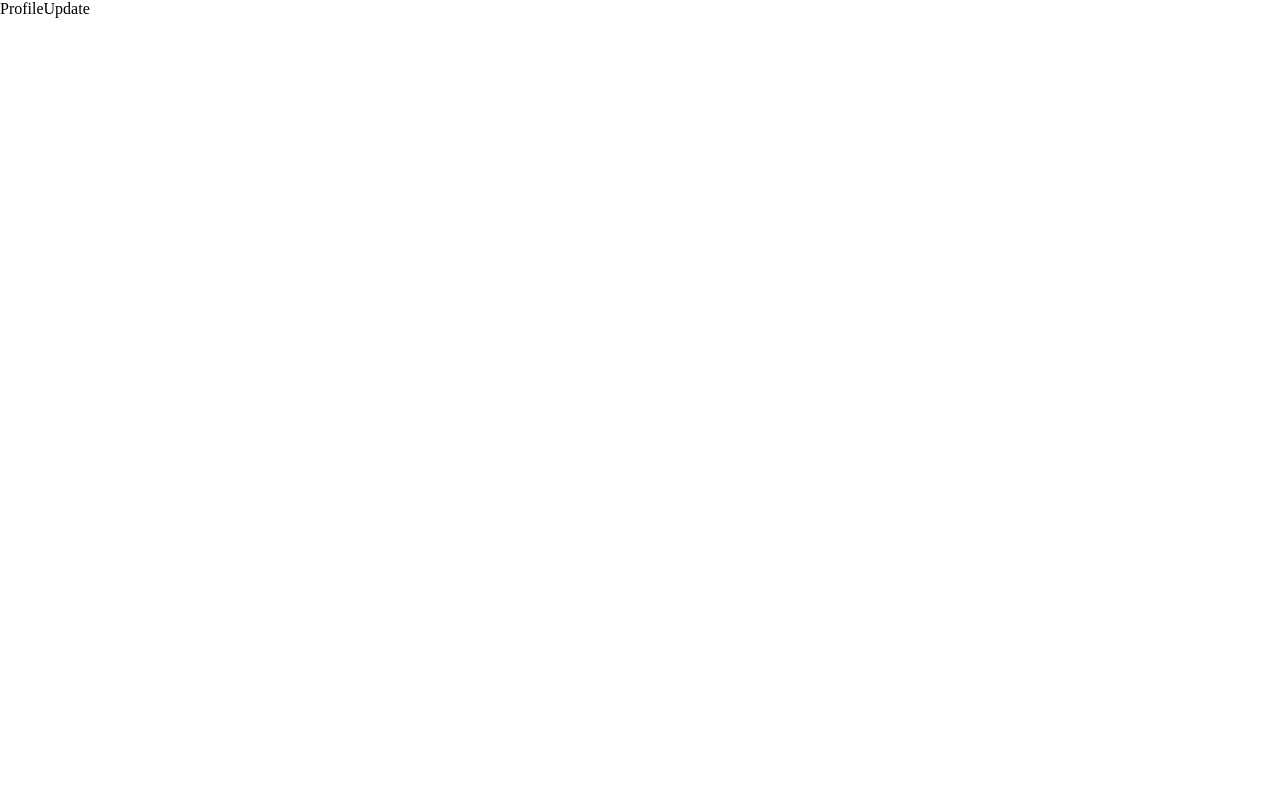
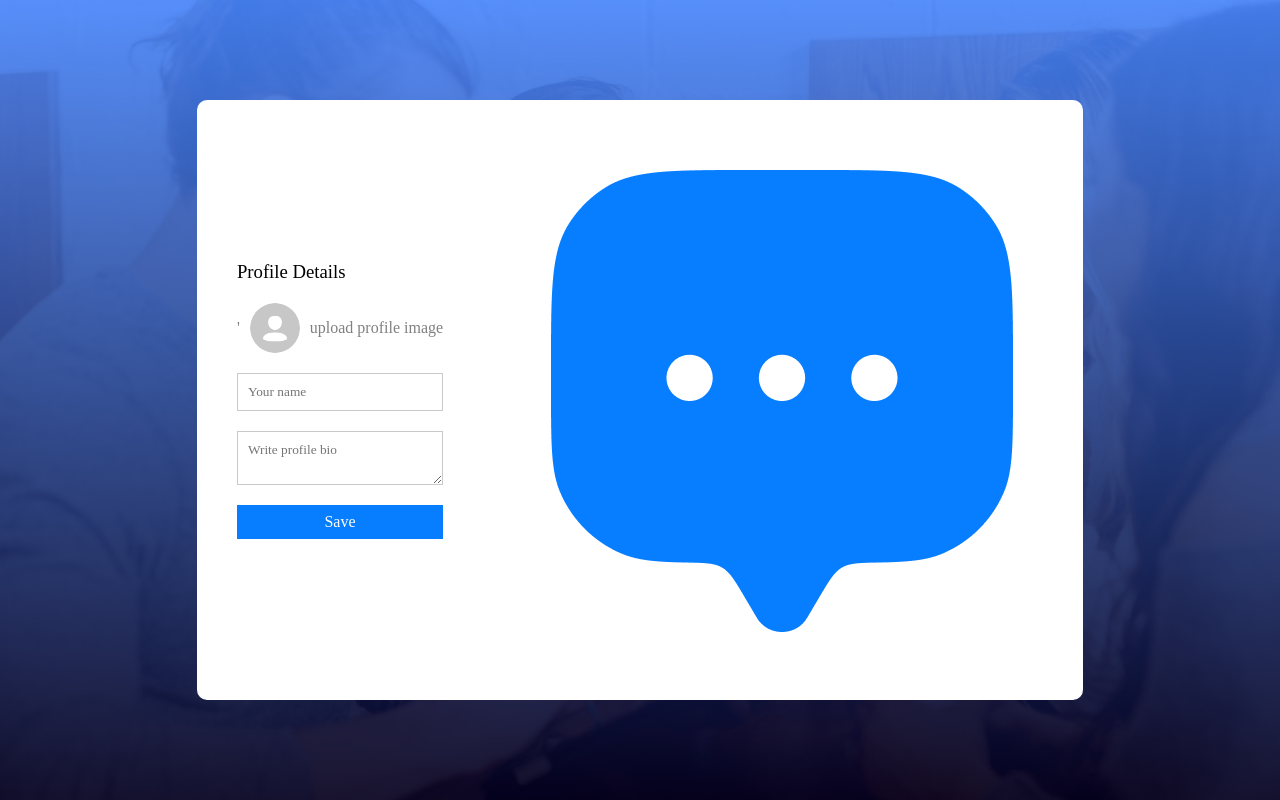
Before and after one commit to pranav1031/junkbox-chat-app, a React (Vite) app: page /profile in a window 1280 px wide. Built offline with nearby package versions, Linux system fonts and the light colour scheme.

Commit message:
profile update

```diff
--- a/src/pages/ProfileUpdate/ProfileUpdate.css
+++ b/src/pages/ProfileUpdate/ProfileUpdate.css
@@ -0,0 +1,65 @@
+.profile{
+  min-height: 100vh;
+  background: url(/background.png) no-repeat;
+  background-size: cover;
+  display: flex;
+  align-items: center;
+  justify-content: center;
+}
+
+.profile-container{
+  background: white;
+  display: flex;
+  align-items: center;
+  justify-content: space-between;
+  min-width: 700px;
+  border-radius: 10px;
+}
+
+.profile-pic{
+  max-width: 160px;
+  aspect-ratio: 1/1;
+  margin: 20px auto;
+  border-radius: 50%;
+}
+
+.profile form{
+  display: flex;
+  flex-direction: column;
+  gap: 20px;
+  padding: 40px;
+}
+
+.profile form h3{
+  font-weight: 500;
+}
+
+.profile label{
+  display: flex;
+  align-items: center;
+  gap: 10px;
+  color: gray;
+  cursor: pointer;
+}
+
+.profile label img{
+  width: 50px;
+  aspect-ratio: 1/1;
+  border-radius: 50%;
+}
+
+.profile input,textarea{
+  padding: 10px;
+  max-width: 300px;
+  border: 1px solid #c9c9c9;
+  outline-color: #077eff;
+}
+
+.profile form button{
+  border: none;
+  color: white;
+  background-color: #077eff;
+  padding: 8px;
+  font-size: 16px;
+  cursor: pointer;
+}
--- a/src/pages/ProfileUpdate/ProfileUpdate.jsx
+++ b/src/pages/ProfileUpdate/ProfileUpdate.jsx
@@ -1,9 +1,27 @@
 import React from 'react'
 import './ProfileUpdate.css'
+import assets from '../../assets/assets'
 
 const ProfileUpdate = () => {
+
+
   return (
-    <div>ProfileUpdate</div>
+    <div className="profile">
+      <div className="profile-container">
+        <form>
+          <h3>Profile Details</h3>
+          <label htmlFor='avatar'>'
+            <input type='file' id='avatar' accept='.png, .jpg, .jpeg' hidden/>
+            <img src={assets.avatar_icon} alt="" />
+            upload profile image
+          </label>
+          <input type="text" placeholder='Your name' required/>
+          <textarea placeholder='Write profile bio' required></textarea>
+          <button type='submit'>Save</button>
+        </form>
+        <img src={assets.logo_icon} alt="" />
+      </div>
+    </div>
   )
 }
 
```
